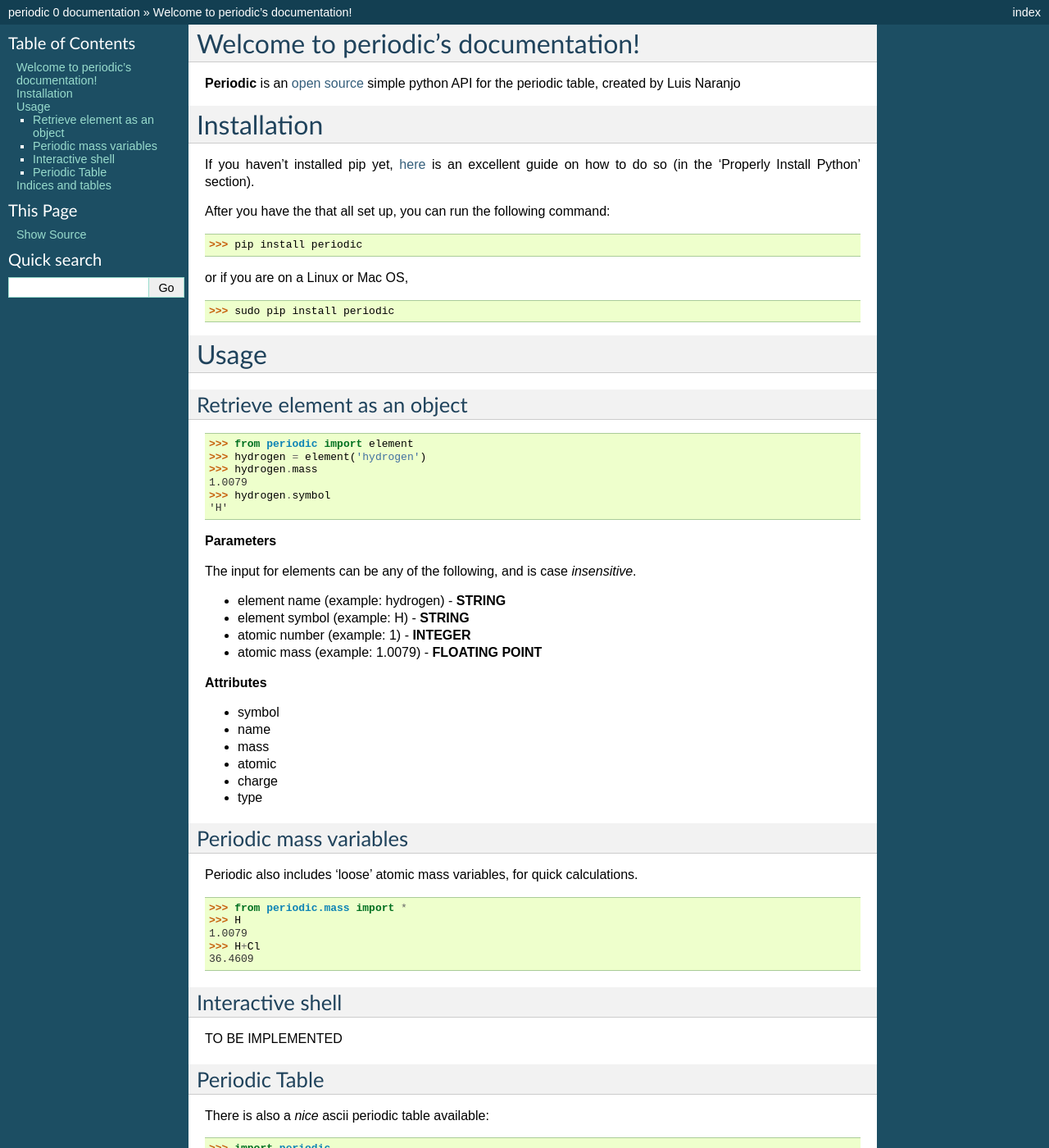
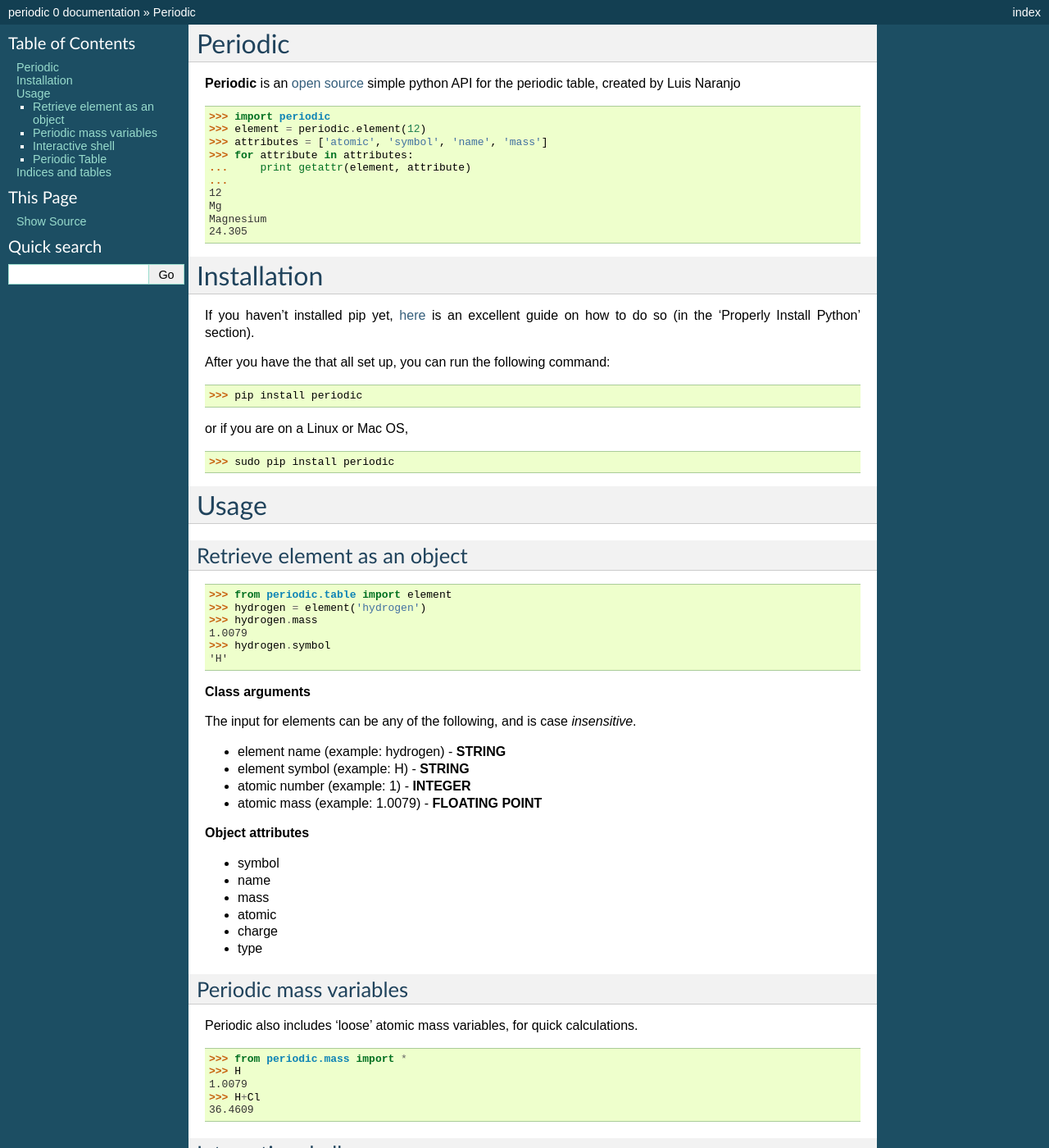
Before and after one commit to luisnaranjo733/periodic, a Sphinx documentation site: the page built from docs/index.rst, in a window 1280 px wide and 1400 px high. Shown: the whole window at 82% size. Built offline with Sphinx 7.4.7, drawn with Linux system fonts in a browser that asks for light colours; formulas are drawn with MathJax 3; some of the changed text lies outside the part shown.

Commit message:
Major improvements

```diff
--- a/docs/index.rst
+++ b/docs/index.rst
@@ -1,15 +1,21 @@
-.. periodic documentation master file, created by
-   sphinx-quickstart on Tue May 22 22:33:32 2012.
-   You can adapt this file completely to your liking, but it should at least
-   contain the root `toctree` directive.
-
-Welcome to periodic's documentation!
+Periodic
 ====================================
 
 .. toctree::
    :maxdepth: 2
 
 **Periodic** is an `open source`_ simple python API for the periodic table, created by Luis Naranjo
+
+>>> import periodic
+>>> element = periodic.element(12)
+>>> attributes = ['atomic', 'symbol', 'name', 'mass']
+>>> for attribute in attributes:
+...     print getattr(element, attribute)
+...
+12
+Mg
+Magnesium
+24.305
 
 Installation
 ============
@@ -32,14 +38,14 @@ Usage
 Retrieve element as an object
 -----------------------------
 
->>> from periodic import element
+>>> from periodic.table import element
 >>> hydrogen = element('hydrogen')
 >>> hydrogen.mass
 1.0079
 >>> hydrogen.symbol
 'H'
 
-**Parameters**
+**Class arguments**
 
 The input for elements can be any of the following, and is case *insensitive*.
 
@@ -48,7 +54,7 @@ The input for elements can be any of the following, and is case *insensitive*.
 * atomic number (example: 1) - **INTEGER**
 * atomic mass  (example: 1.0079) - **FLOATING POINT**
 
-**Attributes**
+**Object attributes**
 
 * symbol
 * name
--- a/periodic/__init__.py
+++ b/periodic/__init__.py
@@ -1,3 +1,2 @@
-import table
 import mass
 from table import *
```
Also changed, not shown: 2 other files.
